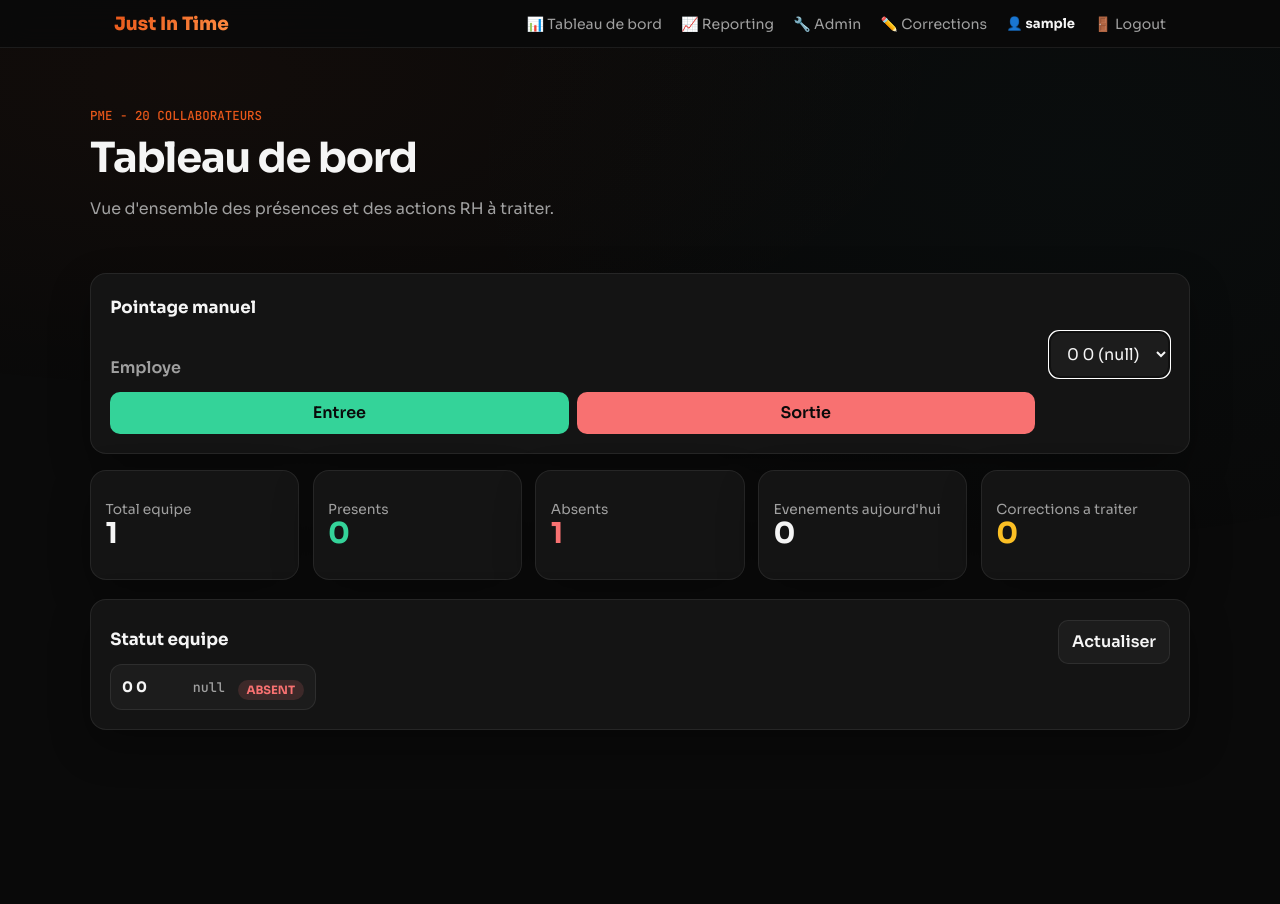
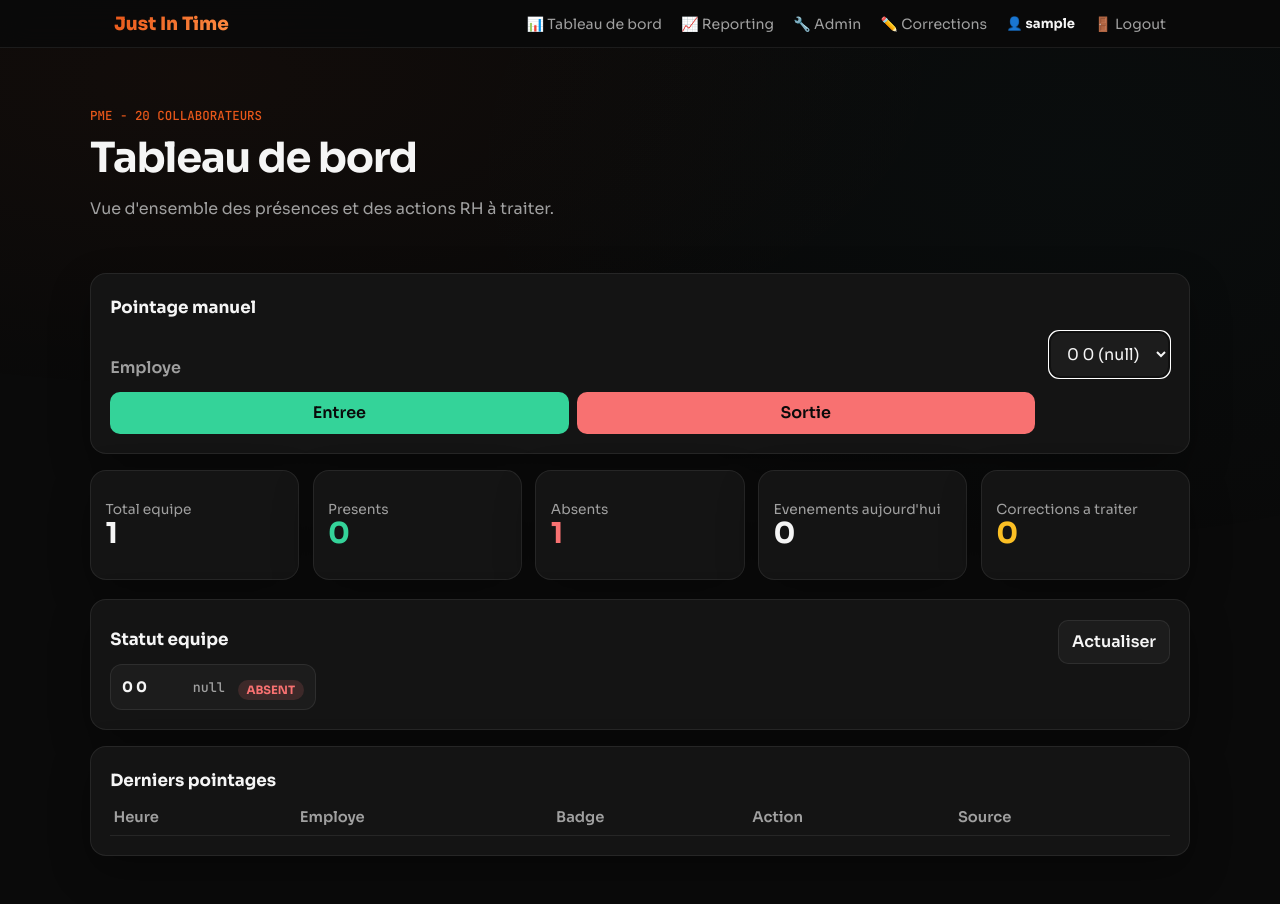
Before and after one commit to hdrckji/justintime, a PHP site: page /dashboard.php in a window 1280 px wide. Before the commit the page ends 730 px from the top, so only its background shows below. Run offline with PHP 8.4, Linux system fonts and the light colour scheme; the visitor is signed in with stand-in values (Sample User, id 1); data that the repository does not hold is empty.

Commit message:
Restore recent attendance history on dashboard

```diff
--- a/dashboard.php
+++ b/dashboard.php
@@ -365,6 +365,24 @@ if ($user['role'] === 'employee') {
         <div id="employee-list" class="employee-list"></div>
       </section>
 
+      <section class="panel" aria-labelledby="events-title">
+        <h2 id="events-title">Derniers pointages</h2>
+        <div class="table-wrap">
+          <table>
+            <thead>
+              <tr>
+                <th>Heure</th>
+                <th>Employe</th>
+                <th>Badge</th>
+                <th>Action</th>
+                <th>Source</th>
+              </tr>
+            </thead>
+            <tbody id="events-body"></tbody>
+          </table>
+        </div>
+      </section>
+
       <section id="toast" class="toast" role="status" aria-live="polite"></section>
 
       <section id="employee-calendar-modal" class="calendar-modal" aria-hidden="true">
```
